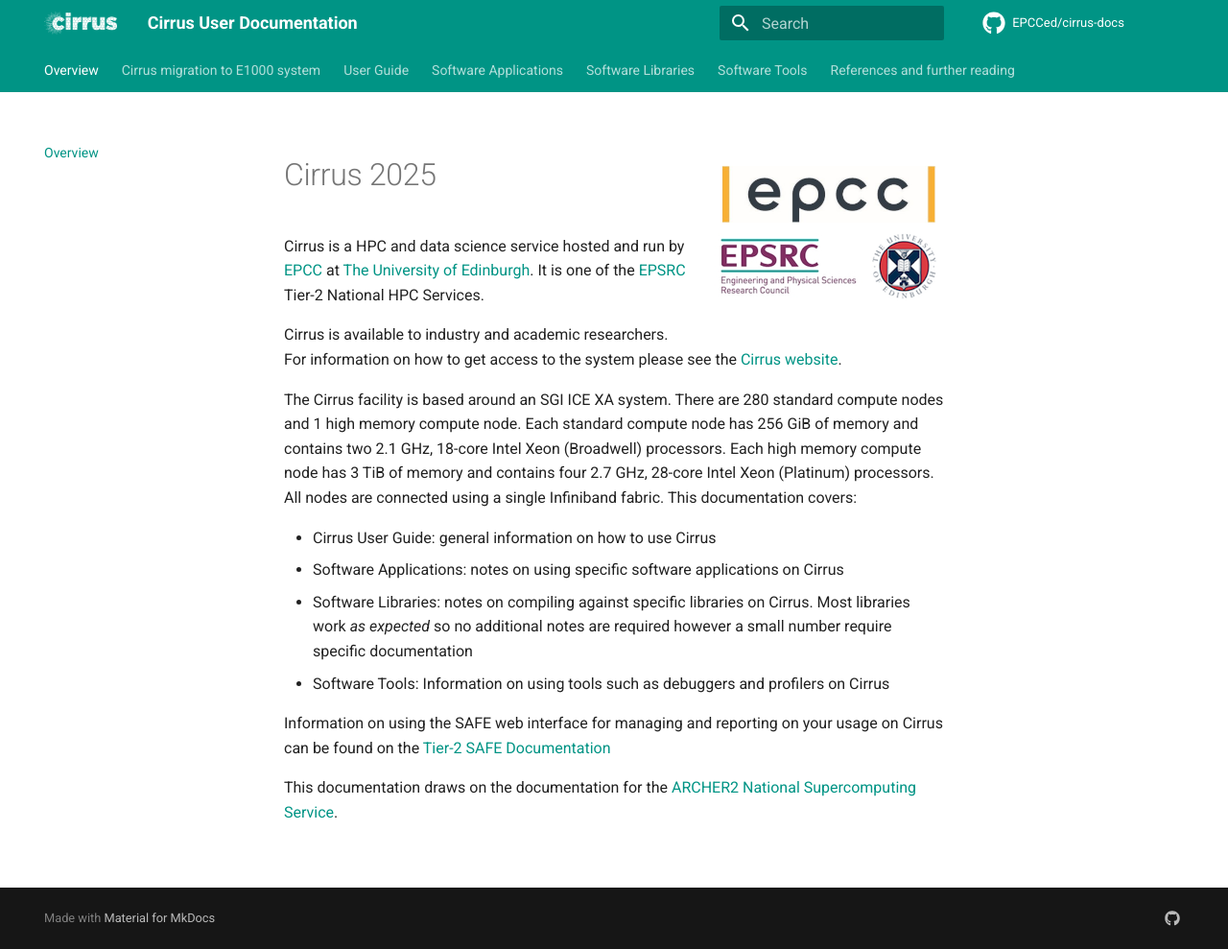
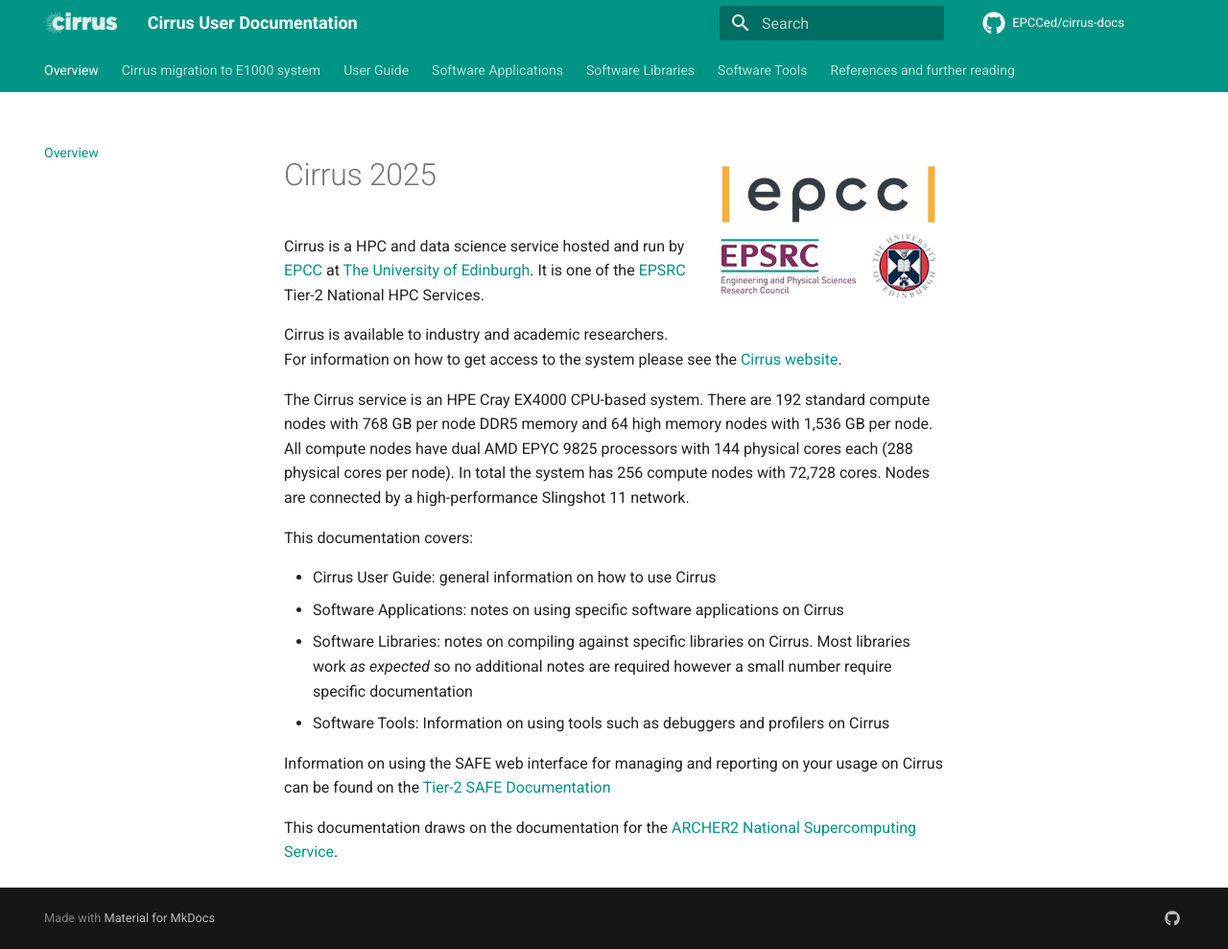
Before and after one commit to EPCCed/cirrus-docs, an MkDocs documentation site: the page built from docs/index.md, in a window 1280 px wide and 989 px high. Shown: the whole window at 96% size. Built offline with MkDocs 1.6.1 and Material for MkDocs 9.7.7, drawn with Linux system fonts in a browser that asks for light colours; comment, search, counter and statistics services are not loaded.

Commit message:
Replace hardware overview

```diff
--- a/docs/index.md
+++ b/docs/index.md
@@ -11,13 +11,14 @@
 information on how to get access to the system please see the [Cirrus
 website](http://www.cirrus.ac.uk).
 
-The Cirrus facility is based around an SGI ICE XA system. There are 280
-standard compute nodes and 1 high memory compute node. Each standard
-compute node has 256 GiB of memory and contains two
-2.1 GHz, 18-core Intel Xeon (Broadwell) processors. Each high memory
-compute node has 3 TiB of memory and contains four 2.7 GHz, 28-core Intel
-Xeon (Platinum) processors. All nodes are connected
-using a single Infiniband fabric. This documentation covers:
+The Cirrus service is an HPE Cray EX4000 CPU-based system. There are
+192 standard compute nodes with 768 GB per node DDR5 memory and 64
+high memory nodes with 1,536 GB per node. All compute nodes have dual AMD
+EPYC 9825 processors with 144 physical cores each (288 physical
+cores per node). In total the system has 256 compute nodes with
+72,728 cores. Nodes are connected by a high-performance Slingshot 11 network.
+
+This documentation covers:
 
 - Cirrus User Guide: general information on how to use Cirrus
 - Software Applications: notes on using specific software applications
```
